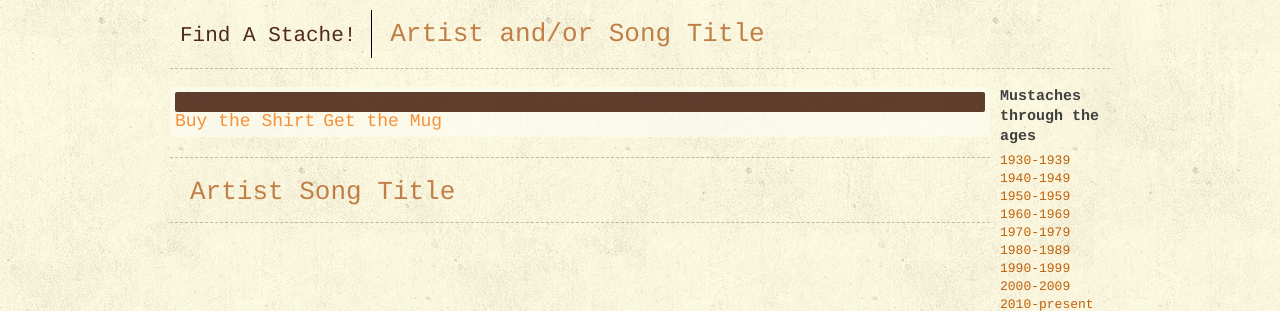
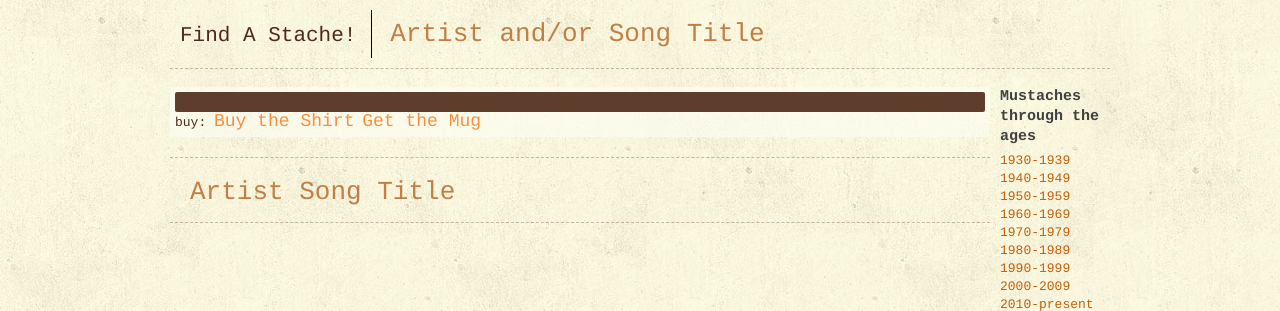
Before and after one commit to exfm/mustachiness, a Python web app: template templates/make.html in a window 1280 px wide. Shown: the part 151-462 px from the top of the page. Run offline with Jinja, Linux system fonts and the light colour scheme; the template is opened without the code that fills it, so the values that code supplies are empty; some libraries are stand-ins or nearby versions.

Commit message:
Update templates/_helpers.html

```diff
--- a/templates/_helpers.html
+++ b/templates/_helpers.html
@@ -13,7 +13,7 @@
         <div>
             <a class="song_title" href="/song/{{song['id']}}">{{song['title']}}</a>
         </div>
-        <div class="buy">
+        <div class="buy">buy:
         <a href="http://www.zazzle.com/api/create/at-238283152284673545?ref=238283152284673545&amp;ax=linkover&amp;pd=235941910710981976&amp;fwd=productpage&amp;ed=true&amp;stache={{song['s3_url']}}&amp;song={{song['artist_name']}}%20-%20{{song['title']}}" target="_blank">Buy the Shirt</a>
         <a href="http://www.zazzle.com/api/create/at-238283152284673545?ref=238283152284673545&amp;ax=linkover&amp;pd=168445848112028823&amp;fwd=productpage&amp;ed=true&amp;stache={{song['s3_url']}}&amp;title={{song['title']}}&amp;artist={{song['artist_name']}}" target="_blank">Get the Mug</a>
         </div>
```
